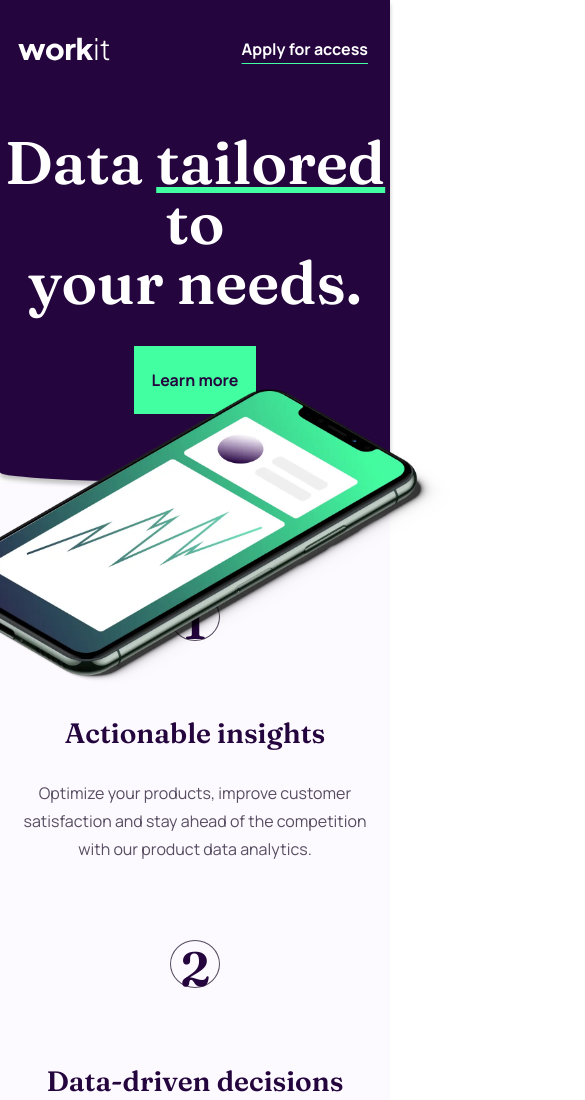
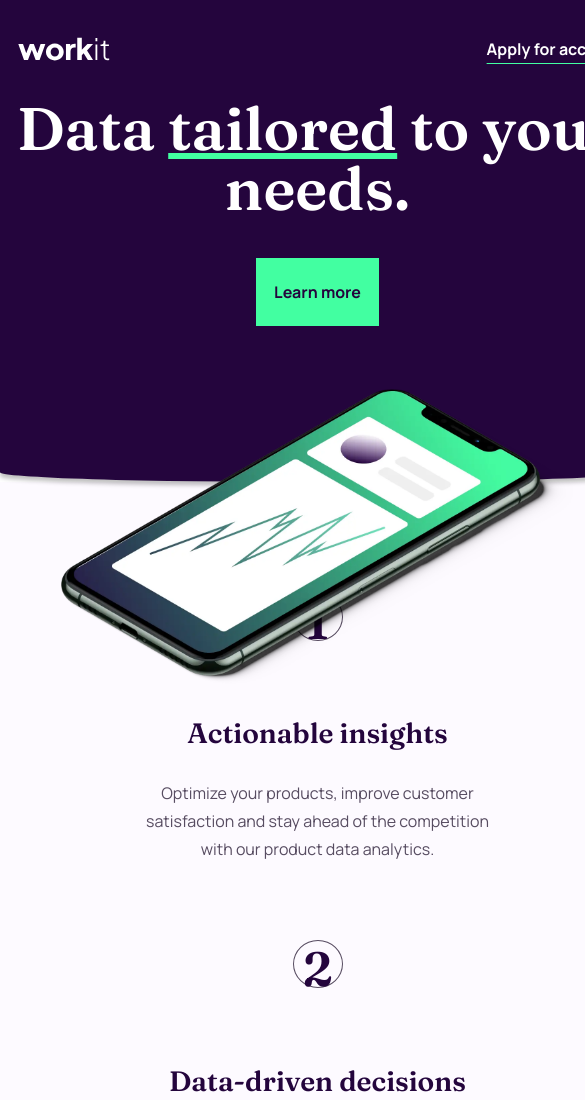
Before and after one commit to luinrandir/workit-landing-page, a website built with Vite: page index.html in a window 390 px wide. Shown: the top 1100 px of the page, 585 px wide, since content can reach past the window. Built offline with nearby package versions, Linux system fonts and the light colour scheme.

Commit message:
Finished mobile layoutStarted working on media queries

```diff
--- a/index.html
+++ b/index.html
@@ -26,8 +26,10 @@
           <button class="button__secondary">Apply for access</button>
         </nav>
 
-        <h1>Data <u>tailored</u> to<br />your needs.</h1>
-        <button class="button__primary">Learn more</button>
+        <div>
+          <h1>Data <u>tailored</u> to your needs.</h1>
+          <button class="button__primary">Learn more</button>
+        </div>
 
         <img
           class="hero__icon"
--- a/scss/layout/_landingpage.scss
+++ b/scss/layout/_landingpage.scss
@@ -15,13 +15,15 @@ body {
   grid-template-rows: min-content;
 
   div {
+    $gap: a.pxToRem(40px);
     display: grid;
     grid-template-rows: min-content;
+    justify-self: center;
+    width: 635px;
+    gap: $gap;
   }
   h1 {
     margin: 0;
-    justify-self: center;
-    align-self: center;
     text-align: center;
   }
   .hero__icon {
@@ -36,11 +38,6 @@ body {
   }
 }
 
-main {
-  // display: grid;
-  // grid-template-rows: 1fr 1fr;
-}
-
 .info {
   $general-padding: 1rem;
   $top-padding: 4rem;
@@ -51,6 +48,13 @@ main {
   background-color: a.$secondary-color;
   padding: $top-padding $general-padding $general-padding;
   border-radius: 100%/0 0 4% 4%; // Need to figure out how to achieve with formulas
+}
+@media (width >= 1440px) {
+  .info {
+    $template-repeat: 3;
+    grid-template-columns: repeat($template-repeat, 1fr);
+    grid-template-rows: none;
+  }
 }
 .cta {
   height: 100vh;
```
